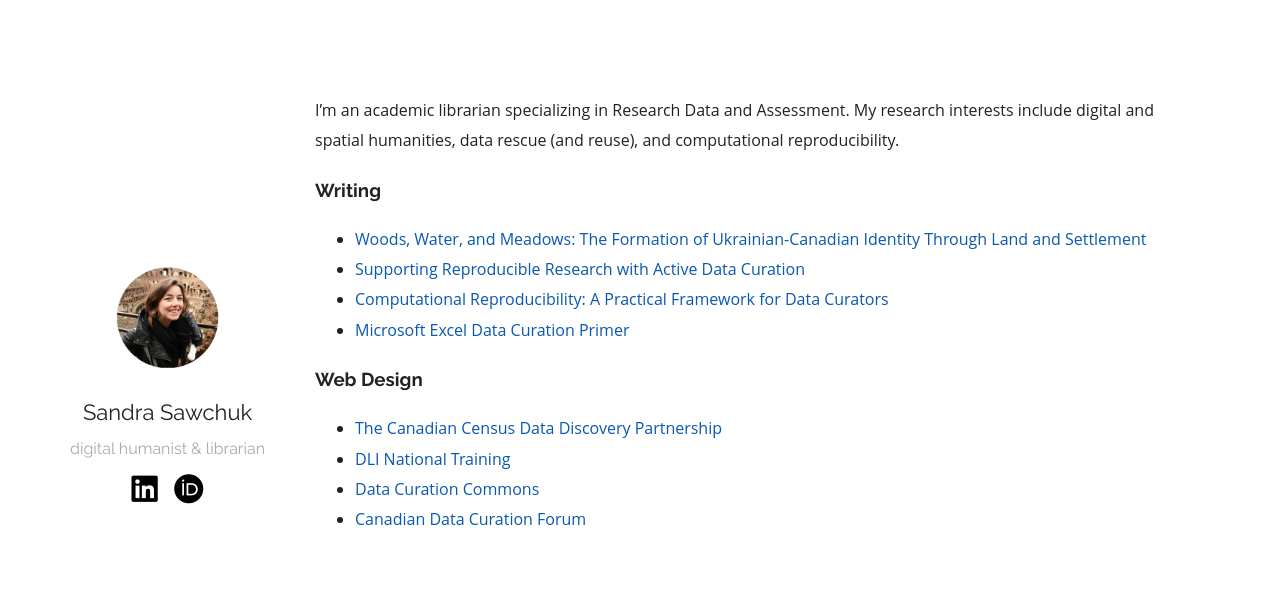
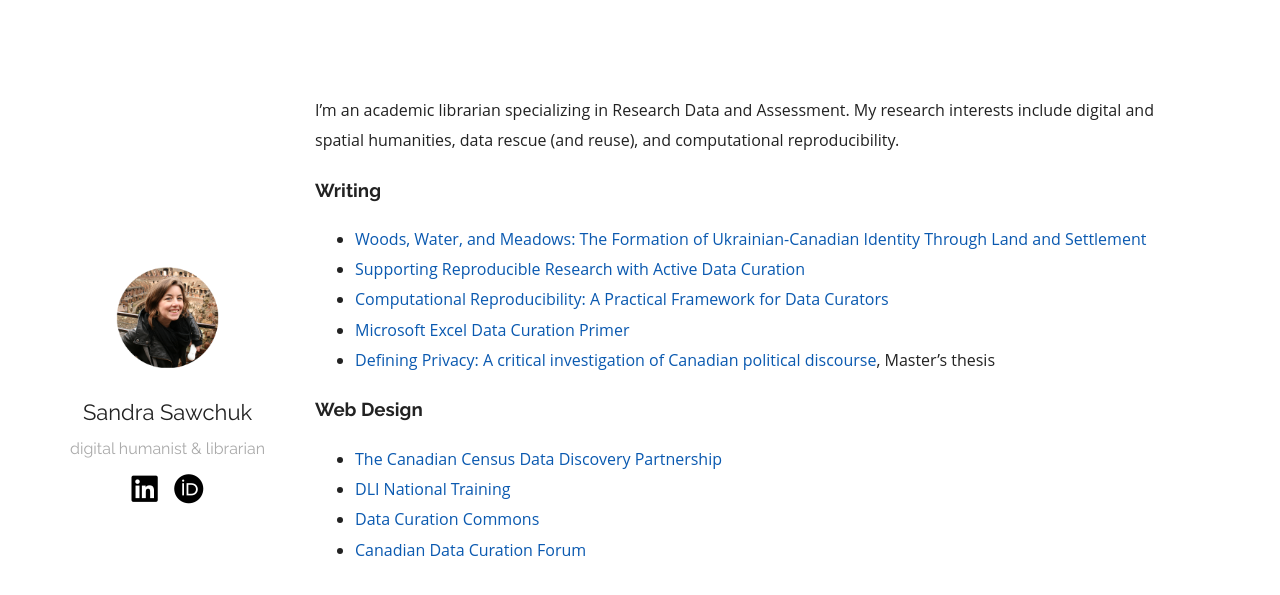
Before and after one commit to mediagestalt/mediagestalt.github.io, a Jekyll site: the page built from index.md, in a window 1280 px wide. Shown: the top 595 px of the page. Built offline with Jekyll 4.4.1, drawn with Linux system fonts in a browser that asks for light colours; nearby versions of some CDN libraries.

Commit message:
updating index

```diff
--- a/index.md
+++ b/index.md
@@ -16,6 +16,7 @@ I'm passionate about Canadian politics and discourse. My [masters thesis](http:/
 - [Supporting Reproducible Research with Active Data Curation](https://doi.org/10.5206/qqsg2445)
 - [Computational Reproducibility: A Practical Framework for Data Curators](https://doi.org/10.7191/jeslib.2021.1206)
 - [Microsoft Excel Data Curation Primer](https://hdl.handle.net/11299/202816)
+- [Defining Privacy: A critical investigation of Canadian political discourse](https://doi.org/10.7939/R3WS8HR6V), Master's thesis
 
 ### Web Design
 
```
